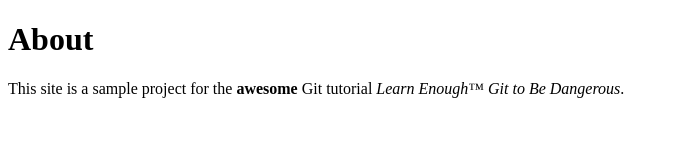
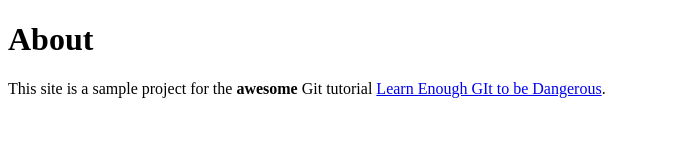
Before and after one commit to XavierReese/website, a plain HTML site: page about.html in a window 1280 px wide. Shown: the whole page, without its empty margins (0-679 px from the left). Drawn offline with Linux system fonts and the light colour scheme.

Commit message:
Add link to tutorial title

```diff
--- a/about.html
+++ b/about.html
@@ -6,6 +6,6 @@
   <h1>About</h1>
   <p>
     This site is a sample project for the <strong>awesome</strong> Git
-    tutorial <em>Learn Enough™ Git to Be Dangerous</em>.
+    tutorial <a href="http://learnenough.com/git-tutorial"></em>Learn Enough GIt to be Dangerous</em></a>.
   </p>
 </body>
```
